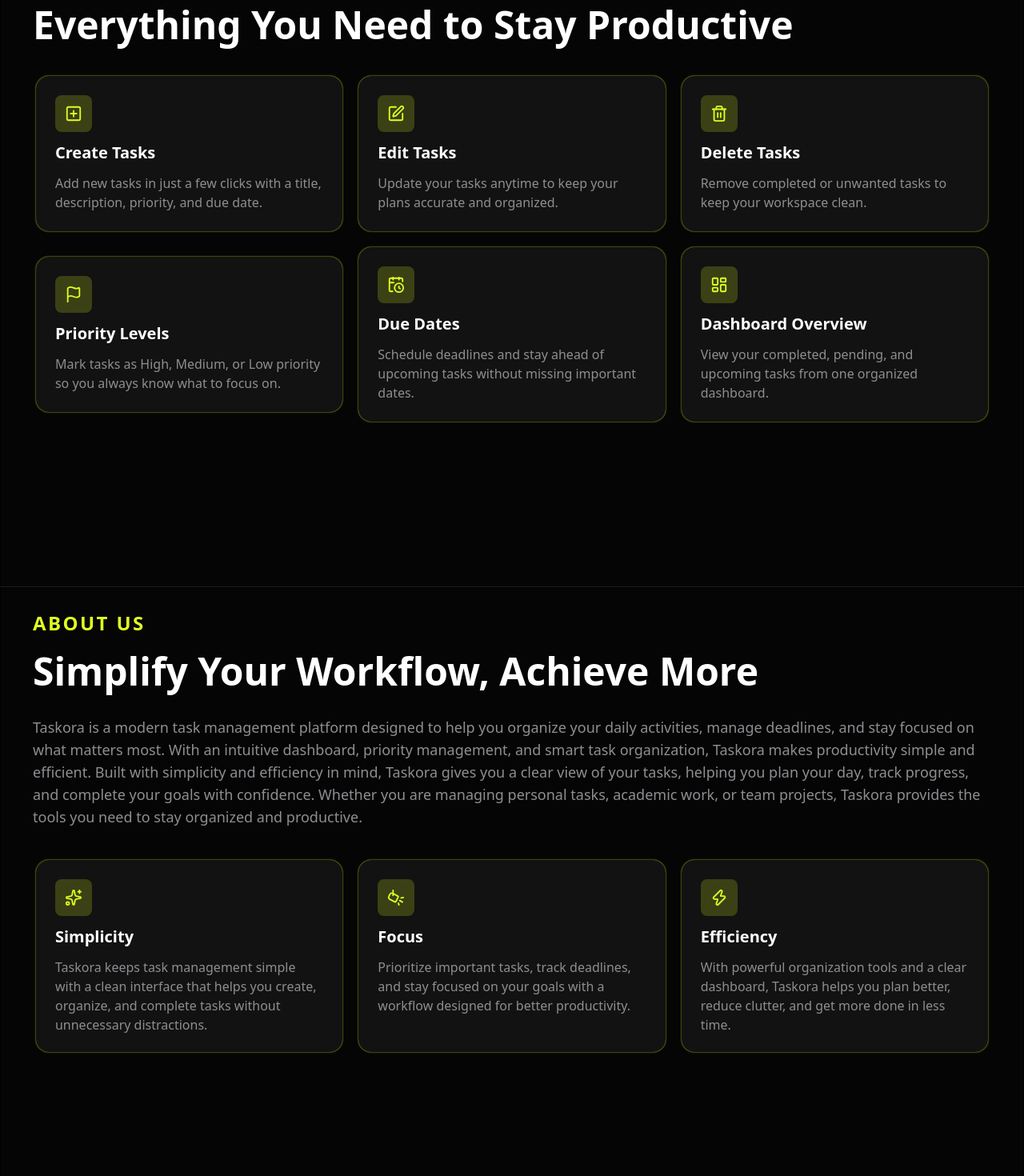
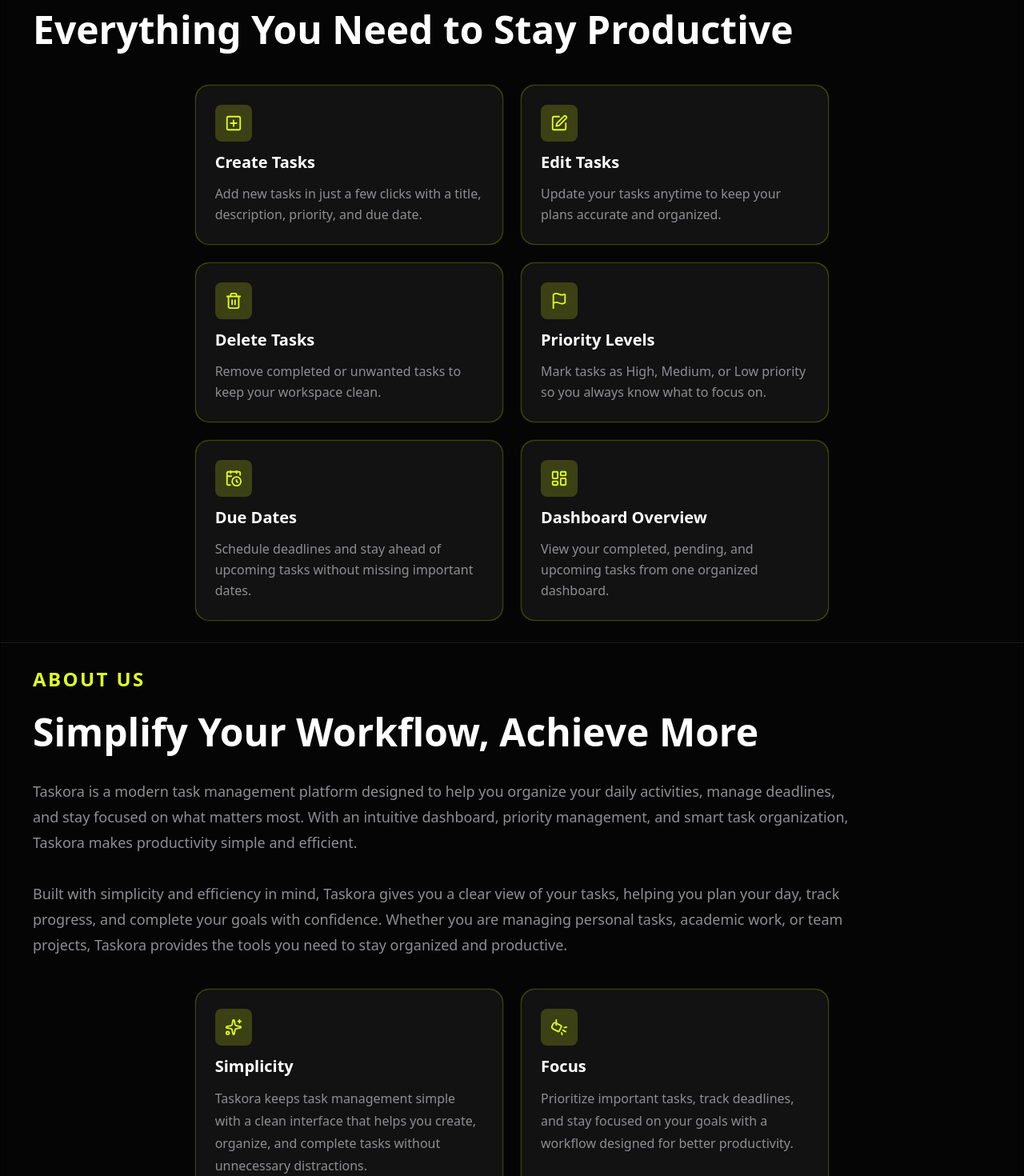
Before and after one commit to caseabdullah/Taskora, a React (Vite) app in the folder Frontend/: page / in a window 1280 px wide. Shown: the part 840-2310 px from the top of the page at 80% size. Built offline with nearby package versions, Linux system fonts and the light colour scheme.

Commit message:
Update responsive all section

```diff
--- a/Frontend/src/components/About.jsx
+++ b/Frontend/src/components/About.jsx
@@ -7,53 +7,100 @@
 
 const About = () => {
   return (
-    <div className='h-screen border border-b-[#1F1F1F] flex flex-col gap-10 px-10 py-7' id='about'>
-        <div className="flex flex-col gap-5">
-            <h1 className='text-[#E0FF22] uppercase text-2xl font-bold tracking-widest'>About Us</h1>
-            <h1 className='text-white text-5xl font-black'>Simplify Your Workflow, Achieve More</h1>
-            <p  className='text-[#8E8E93] pt-3 font-medium text-lg'>
-                Taskora is a modern task management platform designed to help you organize
-                your daily activities, manage deadlines, and stay focused on what matters
-                most. With an intuitive dashboard, priority management, and smart task
-                organization, Taskora makes productivity simple and efficient.
-                Built with simplicity and efficiency in mind, Taskora gives you a clear view
-                of your tasks, helping you plan your day, track progress, and complete your
-                goals with confidence. Whether you are managing personal tasks, academic
-                work, or team projects, Taskora provides the tools you need to stay organized
-                and productive.
+    <div
+      className="min-h-fit lg:min-h-screen border border-b-[#1F1F1F] flex flex-col gap-8 sm:gap-10 px-5 sm:px-8 lg:px-10 py-8 lg:py-7"
+      id="about"
+    >
+
+      {/* Heading + Description */}
+      <div className="flex flex-col gap-4 sm:gap-5">
+
+        <h1 className="text-[#E0FF22] uppercase text-lg sm:text-xl lg:text-2xl font-bold tracking-widest">
+          About Us
+        </h1>
+
+        <h1 className="text-white text-3xl sm:text-4xl md:text-5xl lg:text-5xl font-black leading-tight">
+          Simplify Your Workflow, Achieve More
+        </h1>
+
+        <p className="text-[#8E8E93] pt-2 font-medium text-base sm:text-lg md:text-lg lg:text-lg leading-7 sm:leading-8 max-w-5xl">
+          Taskora is a modern task management platform designed to help you
+          organize your daily activities, manage deadlines, and stay focused
+          on what matters most. With an intuitive dashboard, priority
+          management, and smart task organization, Taskora makes productivity
+          simple and efficient.
+          <br className="hidden sm:block" />
+          <br className="hidden sm:block" />
+          Built with simplicity and efficiency in mind, Taskora gives you a
+          clear view of your tasks, helping you plan your day, track progress,
+          and complete your goals with confidence. Whether you are managing
+          personal tasks, academic work, or team projects, Taskora provides
+          the tools you need to stay organized and productive.
         </p>
+
       </div>
-        <div className='flex flex-wrap items-center  justify-center gap-5'>
-            <div className="w-[32%] h-60 bg-[#121212] hover:bg-[#181818] transition-colors duration-250 shadow-[0_0_2px_#e0ff22] rounded-2xl p-6 flex flex-col gap-3">
-                <div className='p-3 bg-[#E0FF22]/20 w-fit rounded-lg'>
+
+      {/* Cards */}
+      <div className="flex flex-wrap items-stretch justify-center gap-4 sm:gap-6">
+
+        {/* Simplicity */}
+        <div className="w-full sm:w-[47%] lg:w-[32%] bg-[#121212] hover:bg-[#181818] transition-colors duration-300 shadow-[0_0_2px_#e0ff22] rounded-2xl p-5 sm:p-6 flex flex-col gap-3">
+
+          <div className="p-3 bg-[#E0FF22]/20 w-fit rounded-lg">
             <Sparkles className="text-[#E0FF22]" size={22} />
           </div>
-                <h1 className="text-xl text-white  font-bold">Simplicity</h1>
-                <p className="text-[#8E8E93]">
-                Taskora keeps task management simple with a clean interface that helps you create, organize, and complete tasks without unnecessary distractions.
+
+          <h1 className="text-xl text-white font-bold">
+            Simplicity
+          </h1>
+
+          <p className="text-[#8E8E93] leading-7">
+            Taskora keeps task management simple with a clean interface that
+            helps you create, organize, and complete tasks without unnecessary
+            distractions.
           </p>
+
         </div>
 
-            <div className="w-[32%] h-60 bg-[#121212] hover:bg-[#181818] transition-colors duration-250 shadow-[0_0_2px_#e0ff22] rounded-2xl p-6 flex flex-col gap-3">
-                <div className='p-3 bg-[#E0FF22]/20 w-fit rounded-lg'>
+        {/* Focus */}
+        <div className="w-full sm:w-[47%] lg:w-[32%] bg-[#121212] hover:bg-[#181818] transition-colors duration-300 shadow-[0_0_2px_#e0ff22] rounded-2xl p-5 sm:p-6 flex flex-col gap-3">
+
+          <div className="p-3 bg-[#E0FF22]/20 w-fit rounded-lg">
             <Spotlight className="text-[#E0FF22]" size={22} />
           </div>
-                <h1 className="text-xl text-white font-bold">Focus</h1>
-                <p className="text-[#8E8E93]">
-               Prioritize important tasks, track deadlines, and stay focused on your goals with a workflow designed for better productivity.
+
+          <h1 className="text-xl text-white font-bold">
+            Focus
+          </h1>
+
+          <p className="text-[#8E8E93] leading-7">
+            Prioritize important tasks, track deadlines, and stay focused on
+            your goals with a workflow designed for better productivity.
           </p>
+
         </div>
 
-            <div className="w-[32%] h-60 bg-[#121212] hover:bg-[#181818] transition-colors duration-250 shadow-[0_0_2px_#e0ff22] rounded-2xl p-6 flex flex-col gap-3">
-                <div className='p-3 bg-[#E0FF22]/20 w-fit rounded-lg'>
+        {/* Efficiency */}
+        <div className="w-full sm:w-[47%] lg:w-[32%] bg-[#121212] hover:bg-[#181818] transition-colors duration-300 shadow-[0_0_2px_#e0ff22] rounded-2xl p-5 sm:p-6 flex flex-col gap-3">
+
+          <div className="p-3 bg-[#E0FF22]/20 w-fit rounded-lg">
             <Zap className="text-[#E0FF22]" size={22} />
           </div>
-                <h1 className="text-xl text-white font-semibold">Efficiency</h1>
-                <p className="text-[#8E8E93]">
-                With powerful organization tools and a clear dashboard, Taskora helps you plan better, reduce clutter, and get more done in less time.
+
+          <h1 className="text-xl text-white font-semibold">
+            Efficiency
+          </h1>
+
+          <p className="text-[#8E8E93] leading-7">
+            With powerful organization tools and a clear dashboard, Taskora
+            helps you plan better, reduce clutter, and get more done in less
+            time.
           </p>
+
         </div>
+
       </div>
+
     </div>
   )
 }
--- a/Frontend/src/components/Feature.jsx
+++ b/Frontend/src/components/Feature.jsx
@@ -10,71 +10,106 @@
 
 const Feature = () => {
   return (
-    <div className='h-screen border border-b-[#1F1F1F] flex flex-col gap-10 px-10 py-7' id='features'>
+    <div
+      className="min-h-screen border border-b-[#1F1F1F] flex flex-col gap-8 sm:gap-10 px-5 sm:px-8 lg:px-10 py-7"
+      id="features"
+    >
+      {/* Heading */}
       <div className="flex flex-col gap-3">
-            <h1 className='text-[#E0FF22] uppercase text-2xl font-bold tracking-widest'>Features</h1>
-            <h1 className='text-white text-5xl font-black'>Everything You Need to Stay Productive</h1>
+        <h1 className="text-[#E0FF22] uppercase text-lg sm:text-xl lg:text-2xl font-bold tracking-widest">
+          Features
+        </h1>
+
+        <h1 className="text-white text-3xl sm:text-4xl md:text-5xl lg:text-5xl font-black leading-tight">
+          Everything You Need to Stay Productive
+        </h1>
       </div>
 
-        <div className="flex flex-wrap items-center  justify-center gap-5">
+      {/* Cards */}
+      <div className="flex flex-wrap items-stretch justify-center gap-4 sm:gap-6">
 
-        <div className="w-[32%] bg-[#121212] hover:bg-[#181818] transition-colors duration-250 shadow-[0_0_2px_#e0ff22] rounded-2xl p-6 flex flex-col gap-3">
-            <div className='p-3 bg-[#E0FF22]/20 w-fit rounded-lg'>
+        {/* Create Tasks */}
+        <div className="w-full sm:w-[47%] lg:w-[32%] bg-[#121212] hover:bg-[#181818] transition-colors duration-300 shadow-[0_0_2px_#e0ff22] rounded-2xl p-5 sm:p-6 flex flex-col gap-3">
+          <div className="p-3 bg-[#E0FF22]/20 w-fit rounded-lg">
             <SquarePlus className="text-[#E0FF22]" size={22} />
           </div>
+
           <h1 className="text-xl text-white font-bold">Create Tasks</h1>
-            <p className="text-[#8E8E93]">
-            Add new tasks in just a few clicks with a title, description, priority, and due date.
+
+          <p className="text-[#8E8E93] leading-relaxed">
+            Add new tasks in just a few clicks with a title, description,
+            priority, and due date.
           </p>
         </div>
 
-        <div className="w-[32%] bg-[#121212] hover:bg-[#181818] transition-colors duration-250 shadow-[0_0_2px_#e0ff22] rounded-2xl p-6 flex flex-col gap-3">
-            <div className='p-3 bg-[#E0FF22]/20 w-fit rounded-lg'>
+        {/* Edit Tasks */}
+        <div className="w-full sm:w-[47%] lg:w-[32%] bg-[#121212] hover:bg-[#181818] transition-colors duration-300 shadow-[0_0_2px_#e0ff22] rounded-2xl p-5 sm:p-6 flex flex-col gap-3">
+          <div className="p-3 bg-[#E0FF22]/20 w-fit rounded-lg">
             <SquarePen className="text-[#E0FF22]" size={22} />
           </div>
+
           <h1 className="text-xl text-white font-bold">Edit Tasks</h1>
-            <p className="text-[#8E8E93]">
-            Update your tasks anytime to keep your plans accurate and organized.
+
+          <p className="text-[#8E8E93] leading-relaxed">
+            Update your tasks anytime to keep your plans accurate and
+            organized.
           </p>
         </div>
 
-        <div className="w-[32%] bg-[#121212] hover:bg-[#181818] transition-colors duration-250 shadow-[0_0_2px_#e0ff22] rounded-2xl p-6 flex flex-col gap-3">
-            <div className='p-3 bg-[#E0FF22]/20 w-fit rounded-lg'>
+        {/* Delete Tasks */}
+        <div className="w-full sm:w-[47%] lg:w-[32%] bg-[#121212] hover:bg-[#181818] transition-colors duration-300 shadow-[0_0_2px_#e0ff22] rounded-2xl p-5 sm:p-6 flex flex-col gap-3">
+          <div className="p-3 bg-[#E0FF22]/20 w-fit rounded-lg">
             <Trash className="text-[#E0FF22]" size={22} />
           </div>
+
           <h1 className="text-xl text-white font-semibold">Delete Tasks</h1>
-            <p className="text-[#8E8E93]">
+
+          <p className="text-[#8E8E93] leading-relaxed">
             Remove completed or unwanted tasks to keep your workspace clean.
           </p>
         </div>
 
-        <div className="w-[32%] bg-[#121212] hover:bg-[#181818] transition-colors duration-250 shadow-[0_0_2px_#e0ff22] rounded-2xl p-6 flex flex-col gap-3">
-            <div className='p-3 bg-[#E0FF22]/20 w-fit rounded-lg'>
+        {/* Priority */}
+        <div className="w-full sm:w-[47%] lg:w-[32%] bg-[#121212] hover:bg-[#181818] transition-colors duration-300 shadow-[0_0_2px_#e0ff22] rounded-2xl p-5 sm:p-6 flex flex-col gap-3">
+          <div className="p-3 bg-[#E0FF22]/20 w-fit rounded-lg">
             <Flag className="text-[#E0FF22]" size={22} />
           </div>
+
           <h1 className="text-xl text-white font-semibold">Priority Levels</h1>
-            <p className="text-[#8E8E93]">
-            Mark tasks as High, Medium, or Low priority so you always know what to focus on.
+
+          <p className="text-[#8E8E93] leading-relaxed">
+            Mark tasks as High, Medium, or Low priority so you always know
+            what to focus on.
           </p>
         </div>
 
-        <div className="w-[32%] bg-[#121212] hover:bg-[#181818] transition-colors duration-250 shadow-[0_0_2px_#e0ff22] rounded-2xl p-6 flex flex-col gap-3">
-            <div className='p-3 bg-[#E0FF22]/20 w-fit rounded-lg'>
+        {/* Due Dates */}
+        <div className="w-full sm:w-[47%] lg:w-[32%] bg-[#121212] hover:bg-[#181818] transition-colors duration-300 shadow-[0_0_2px_#e0ff22] rounded-2xl p-5 sm:p-6 flex flex-col gap-3">
+          <div className="p-3 bg-[#E0FF22]/20 w-fit rounded-lg">
             <CalendarClock className="text-[#E0FF22]" size={22} />
           </div>
+
           <h1 className="text-xl text-white font-semibold">Due Dates</h1>
-            <p className="text-[#8E8E93]">
-            Schedule deadlines and stay ahead of upcoming tasks without missing important dates.
+
+          <p className="text-[#8E8E93] leading-relaxed">
+            Schedule deadlines and stay ahead of upcoming tasks without
+            missing important dates.
           </p>
         </div>
 
-        <div className="w-[32%] bg-[#121212] hover:bg-[#181818] transition-colors duration-250 shadow-[0_0_2px_#e0ff22] rounded-2xl p-6 flex flex-col gap-3">
-            <div className='p-3 bg-[#E0FF22]/20 w-fit rounded-lg'>
+        {/* Dashboard */}
+        <div className="w-full sm:w-[47%] lg:w-[32%] bg-[#121212] hover:bg-[#181818] transition-colors duration-300 shadow-[0_0_2px_#e0ff22] rounded-2xl p-5 sm:p-6 flex flex-col gap-3">
+          <div className="p-3 bg-[#E0FF22]/20 w-fit rounded-lg">
             <LayoutDashboard className="text-[#E0FF22]" size={22} />
           </div>
-            <h1 className="text-xl text-white font-semibold">Dashboard Overview</h1>
-            <p className="text-[#8E8E93]">
-            View your completed, pending, and upcoming tasks from one organized dashboard.
+
+          <h1 className="text-xl text-white font-semibold">
+            Dashboard Overview
+          </h1>
+
+          <p className="text-[#8E8E93] leading-relaxed">
+            View your completed, pending, and upcoming tasks from one
+            organized dashboard.
           </p>
         </div>
 
```
Also changed, not shown: Frontend/src/components/Cta.jsx (+12 -8 lines), Frontend/src/components/Works.jsx (+22 -16 lines). Lines whose indentation alone changed are shown as unchanged.
